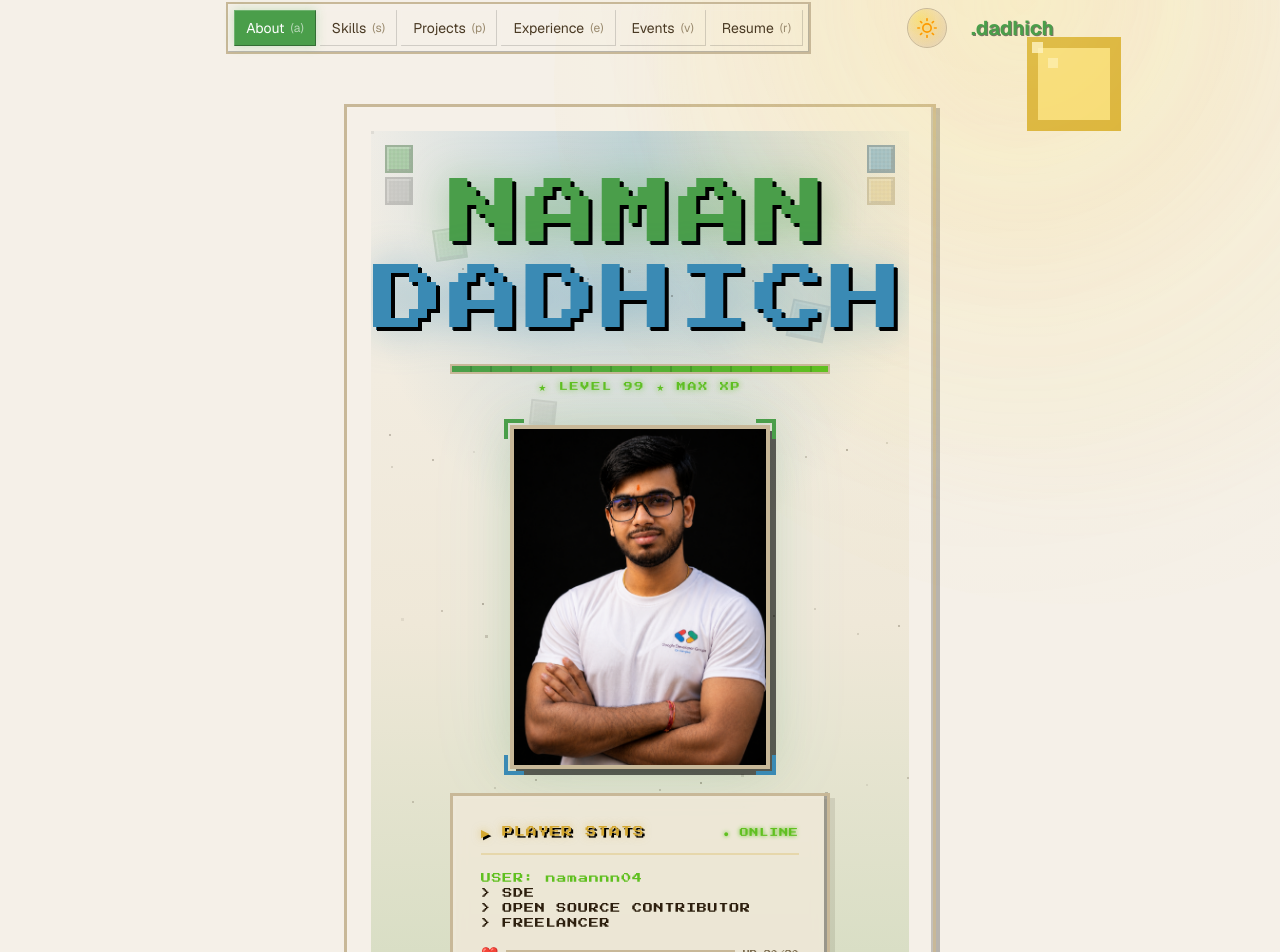
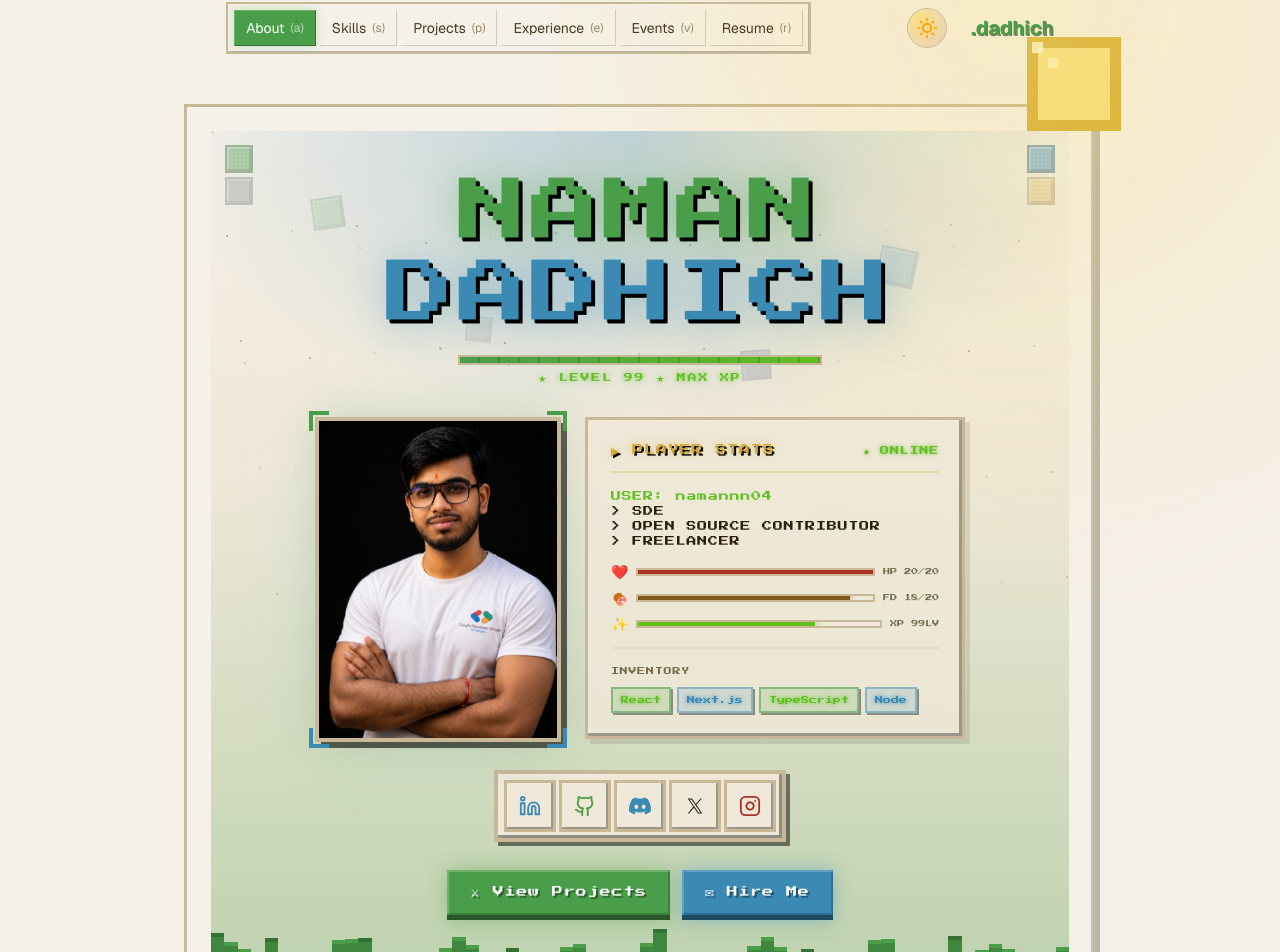
Before and after one commit to namannn04/portfolionext, a Next.js app: page / in a window 1280 px wide. Shown: the part 84-1036 px from the top of the page. Built offline with nearby package versions, Linux system fonts and the light colour scheme.

Commit message:
zoom out

```diff
--- a/src/app/globals.css
+++ b/src/app/globals.css
@@ -1,4 +1,9 @@
 @import "tailwindcss";
+
+/* Unified site column — fixed rem width scales uniformly on browser zoom */
+.site-column {
+  container-type: inline-size;
+}
 
 @custom-variant dark (&:is(.dark *));
 
--- a/src/components/HeroSection.tsx
+++ b/src/components/HeroSection.tsx
@@ -458,7 +458,7 @@ export default function HeroSection() {
 
             <h1 style={{
               fontFamily: "'Press Start 2P', monospace",
-              fontSize: "clamp(28px, 7vw, 72px)",
+              fontSize: "clamp(28px, 7.5cqi, 72px)",
               lineHeight: 1.2,
               margin: 0,
               letterSpacing: "0.06em",
@@ -487,7 +487,7 @@ export default function HeroSection() {
             {/* XP Bar under name */}
             <div style={{ marginTop: 20, display: "flex", justifyContent: "center" }}>
               <div style={{
-                width: "clamp(200px, 50vw, 380px)",
+                width: "clamp(200px, 40cqi, 380px)",
                 height: 10,
                 background: "var(--t-bg2)",
                 border: "2px solid var(--t-border)",
@@ -512,7 +512,7 @@ export default function HeroSection() {
             </div>
             <div style={{
               fontFamily: "'Press Start 2P', monospace",
-              fontSize: "clamp(7px, 1.5vw, 9px)",
+              fontSize: "clamp(7px, 1.4cqi, 9px)",
               color: "var(--mc-xp)",
               marginTop: 6,
               textShadow: "0 0 6px color-mix(in srgb, var(--mc-xp) 80%, transparent)",
@@ -649,7 +649,7 @@ export default function HeroSection() {
 
               {/* Image Frame */}
               <div style={{
-                width: "clamp(180px, 35vw, 260px)",
+                width: "clamp(180px, 27cqi, 260px)",
                 position: "relative",
                 overflow: "hidden",
                   border: "4px solid var(--t-border)",
@@ -727,11 +727,11 @@ export default function HeroSection() {
               border: "3px solid var(--t-border)",
               boxShadow:
                 "inset 3px 3px 0 rgba(255,255,255,0.07), inset -3px -3px 0 rgba(0,0,0,0.35), 5px 5px 0 var(--t-shadow-color)",
-              padding: "clamp(16px, 3vw, 28px)",
+              padding: "clamp(16px, 2.5cqi, 28px)",
               display: "flex",
               flexDirection: "column",
               gap: 16,
-              minWidth: "clamp(240px, 45vw, 340px)",
+              minWidth: "clamp(240px, 35cqi, 340px)",
               maxWidth: 380,
               backdropFilter: "blur(8px)",
               flex: 1,
@@ -744,7 +744,7 @@ export default function HeroSection() {
                 justifyContent: "space-between",
                 gap: 12,
                 fontFamily: "'Press Start 2P', monospace",
-                fontSize: "clamp(8px, 1.8vw, 11px)",
+                fontSize: "clamp(8px, 1.7cqi, 11px)",
                 color: "var(--mc-gold)",
                 textShadow: "2px 2px 0 #000, 0 0 8px color-mix(in srgb, var(--mc-gold) 60%, transparent)",
                 borderBottom: "2px solid color-mix(in srgb, var(--mc-gold) 25%, transparent)",
@@ -754,7 +754,7 @@ export default function HeroSection() {
                 <span>▶ PLAYER STATS</span>
                 <span style={{
                   fontFamily: "'Press Start 2P', monospace",
-                  fontSize: "clamp(6px, 1.2vw, 9px)",
+                  fontSize: "clamp(6px, 1.1cqi, 9px)",
                   color: "var(--mc-xp)",
                   textShadow: "0 0 4px var(--mc-xp)",
                   whiteSpace: "nowrap",
@@ -765,7 +765,7 @@ export default function HeroSection() {
 
               <div style={{
                 fontFamily: "'Press Start 2P', monospace",
-                fontSize: "clamp(7px, 1.6vw, 10px)",
+                fontSize: "clamp(7px, 1.5cqi, 10px)",
                 color: "var(--t-text)",
                 letterSpacing: "0.08em",
                 lineHeight: 1.5,
@@ -801,7 +801,7 @@ export default function HeroSection() {
                   {["React", "Next.js", "TypeScript", "Node"].map((skill, i) => (
                     <div key={skill} style={{
                       fontFamily: "'Press Start 2P', monospace",
-                      fontSize: "clamp(6px, 1.2vw, 8px)",
+                      fontSize: "clamp(6px, 1.1cqi, 8px)",
                       padding: "5px 8px",
                       background:
                         i % 2 === 0
@@ -828,7 +828,7 @@ export default function HeroSection() {
           {/* <div style={{
             marginTop: 28,
             fontFamily: "'Press Start 2P', monospace",
-            fontSize: "clamp(8px, 2vw, 13px)",
+            fontSize: "clamp(8px, 1.9cqi, 13px)",
             color: "var(--mc-xp)",
             textShadow:
               "0 0 10px color-mix(in srgb, var(--mc-xp) 60%, transparent)",
@@ -895,8 +895,8 @@ export default function HeroSection() {
                   display: "inline-block",
                   textDecoration: "none",
                   fontFamily: "'Press Start 2P', monospace",
-                  fontSize: "clamp(8px, 1.8vw, 11px)",
-                  padding: "clamp(10px, 2vw, 14px) clamp(16px, 3vw, 28px)",
+                  fontSize: "clamp(8px, 1.7cqi, 11px)",
+                  padding: "clamp(10px, 1.9cqi, 14px) clamp(16px, 2.5cqi, 28px)",
                   background: btn.color,
                   color: "var(--primary-foreground)",
                   border: "none",
--- a/src/components/common/HerobrineLoader.tsx
+++ b/src/components/common/HerobrineLoader.tsx
@@ -1,7 +1,7 @@
 "use client";
 
 import Image from "next/image";
-import { useEffect, useState } from "react";
+import { useEffect, useRef, useState } from "react";
 
 type HerobrineLoaderProps = {
   onComplete?: () => void;
@@ -16,13 +16,16 @@ export default function HerobrineLoader({
 }: HerobrineLoaderProps) {
   const [phase, setPhase] = useState<"closed" | "open">("closed");
   const [visible, setVisible] = useState(true);
+  const onCompleteRef = useRef(onComplete);
+
+  onCompleteRef.current = onComplete;
 
   useEffect(() => {
     document.body.classList.add("no-scroll");
     const openTimer = setTimeout(() => setPhase("open"), openDelayMs);
     const finishTimer = setTimeout(() => {
       setVisible(false);
-      onComplete?.();
+      onCompleteRef.current?.();
     }, finishDelayMs);
 
     return () => {
@@ -30,7 +33,7 @@ export default function HerobrineLoader({
       clearTimeout(openTimer);
       clearTimeout(finishTimer);
     };
-  }, [finishDelayMs, onComplete, openDelayMs]);
+  }, [finishDelayMs, openDelayMs]);
 
   if (!visible) return null;
 
--- a/src/components/common/SiteShell.tsx
+++ b/src/components/common/SiteShell.tsx
@@ -14,11 +14,11 @@ export default function SiteShell({ children }: { children: React.ReactNode }) {
   return (
     <div className="bg-t-bg min-h-screen">
       <div className="sm:py-20">
-        <div className="sm:max-w-[90%] lg:max-w-[50%] mx-auto">
+        <div className="site-column mx-auto w-full max-w-[960px] px-4 sm:px-0">
           <Navbar />
         </div>
         <div className="mx-auto px-4 sm:px-0">
-          <div className="sm:max-w-[90%] lg:max-w-[50%] mx-auto p-6">
+          <div className="site-column mx-auto w-full max-w-[960px] p-6">
             <div className="hidden sm:block" style={borderBoxStyle}>
               {children}
               <Footer />
```
